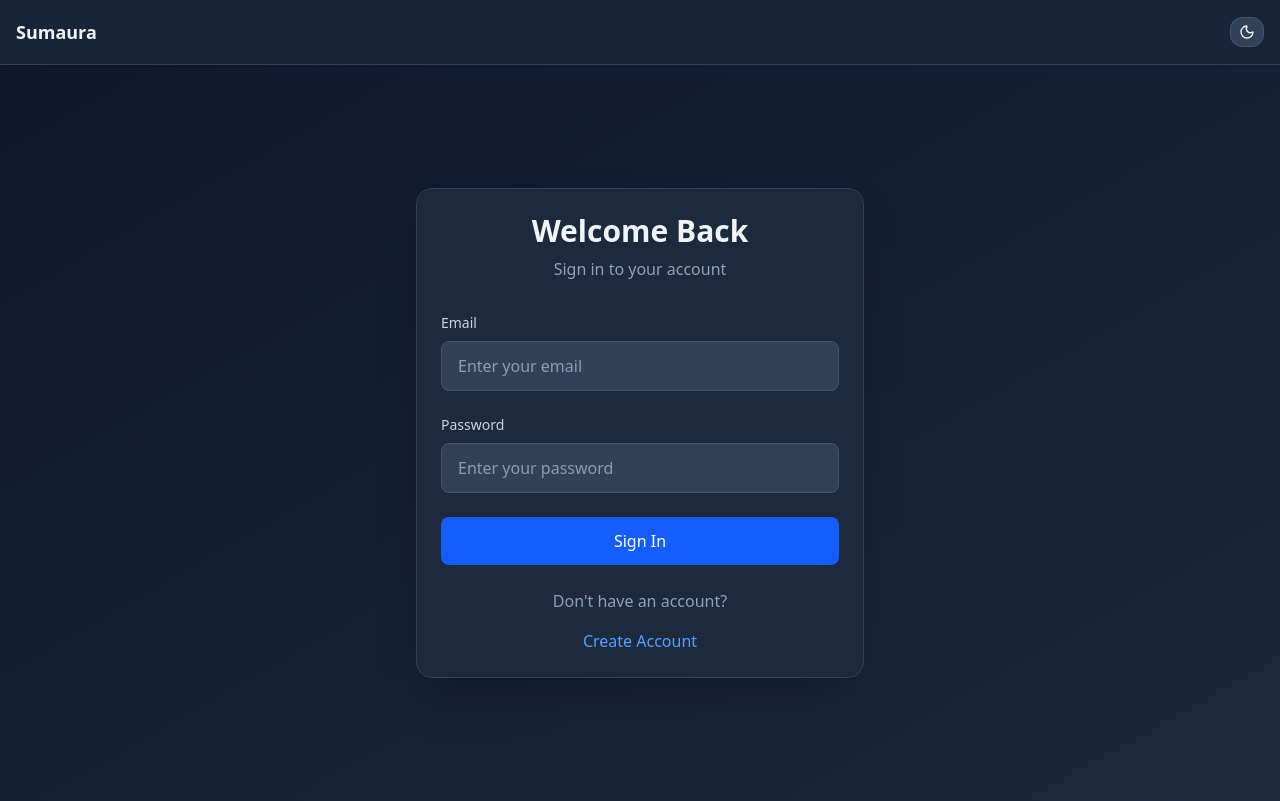
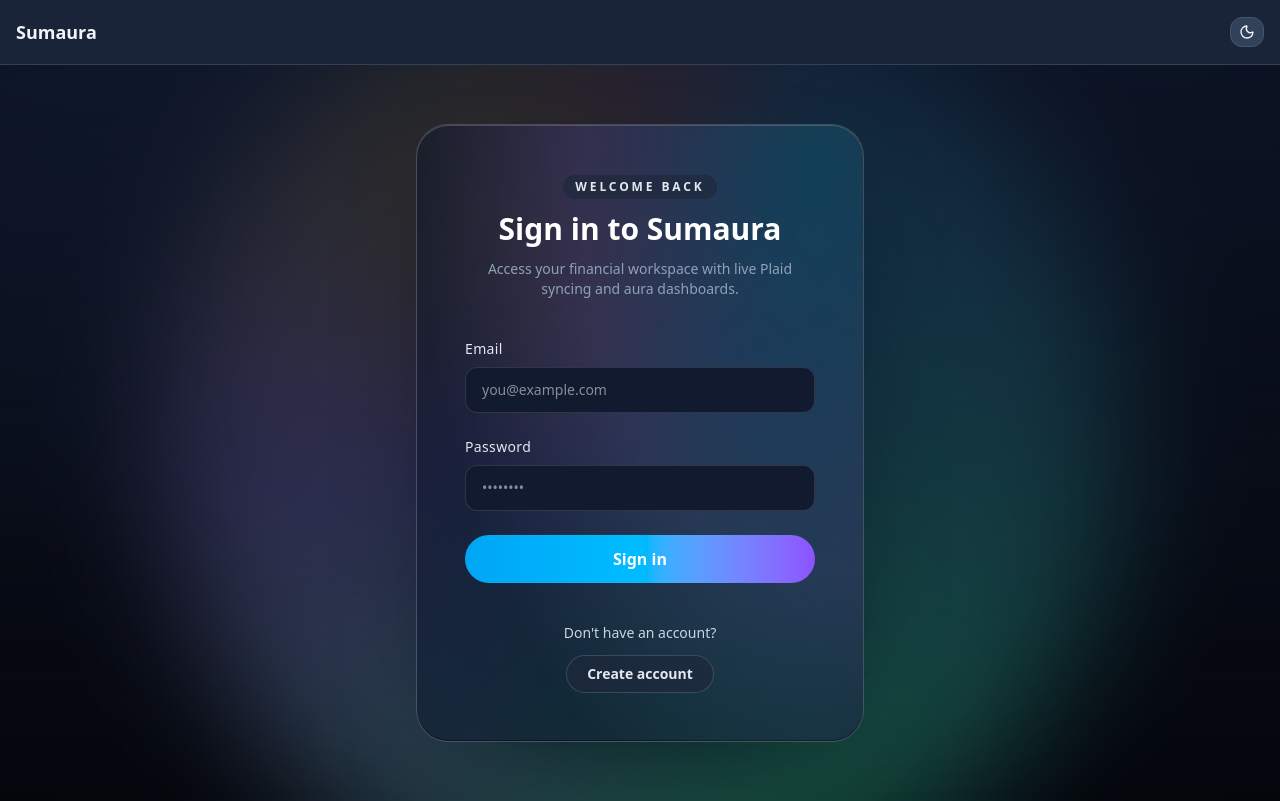
Before and after one commit to TwoBitFoundry/sumurai, a React (Vite) app in the folder frontend/: page / in a window 1280 px wide. Built offline with nearby package versions, Linux system fonts and the light colour scheme.

Commit message:
Applied new ui to login/signup screen

```diff
--- a/frontend/src/Auth.tsx
+++ b/frontend/src/Auth.tsx
@@ -9,8 +9,29 @@ interface LoginScreenProps {
 
 function Card({ children, className = "" }: { children: React.ReactNode; className?: string }) {
   return (
-    <div className={`rounded-2xl border border-slate-200 dark:border-slate-700 bg-white dark:bg-slate-800 p-6 shadow-lg dark:shadow-2xl ${className}`}>
+    <div className={`relative rounded-[2rem] border border-white/35 bg-white/20 p-8 shadow-[0_38px_120px_-60px_rgba(15,23,42,0.78)] backdrop-blur-[26px] backdrop-saturate-[140%] transition-all duration-300 ease-out dark:border-white/12 dark:bg-[#0f172a]/55 dark:shadow-[0_40px_120px_-58px_rgba(2,6,23,0.85)] ${className}`}>
+      <div className="pointer-events-none absolute inset-0 rounded-[2rem] ring-1 ring-white/40 shadow-[inset_0_1px_0_rgba(255,255,255,0.45),inset_0_-1px_0_rgba(15,23,42,0.25)] dark:ring-white/10 dark:shadow-[inset_0_1px_0_rgba(255,255,255,0.18),inset_0_-1px_0_rgba(2,6,23,0.55)]" />
+      <div className="pointer-events-none absolute inset-0 rounded-[2rem] bg-[radial-gradient(120%_150%_at_85%_0%,rgba(14,165,233,0.18)_0%,rgba(167,139,250,0.18)_42%,transparent_72%)] opacity-70 dark:bg-[radial-gradient(120%_150%_at_90%_6%,rgba(38,198,218,0.28)_0%,rgba(167,139,250,0.24)_45%,transparent_75%)]" />
+      <div className="relative z-10">{children}</div>
+    </div>
+  )
+}
+
+function AuthShell({ children }: { children: React.ReactNode }) {
+  return (
+    <div className="relative min-h-[calc(100vh-4rem)] overflow-hidden">
+      <div className="pointer-events-none absolute inset-0">
+        <div className="absolute inset-0 bg-[radial-gradient(110%_90%_at_15%_-10%,#f8fafc_0%,#f1f5f9_45%,#ffffff_100%)] transition-colors duration-500 ease-out dark:bg-[radial-gradient(90%_70%_at_20%_0%,#0f172a_0%,#0a0f1b_50%,#05070d_100%)]" />
+        <div className="absolute inset-0 flex items-center justify-center">
+          <div className="absolute left-1/2 top-1/2 h-[60rem] w-[60rem] -translate-x-1/2 -translate-y-1/2 rounded-full opacity-[0.22] blur-3xl animate-[rotateAura_100s_linear_infinite] bg-[conic-gradient(from_0deg,#93c5fd_0deg,#34d399_150deg,#fbbf24_260deg,#a78bfa_340deg,#93c5fd_360deg)] transition-opacity duration-500 dark:opacity-[0.34] dark:bg-[conic-gradient(from_0deg,#38bdf8_0deg,#34d399_140deg,#a78bfa_250deg,#fbbf24_310deg,#f87171_350deg,#38bdf8_360deg)]" />
+        </div>
+        <div className="absolute inset-0 bg-gradient-to-b from-white/70 via-white/45 to-transparent transition-colors duration-500 ease-out dark:from-slate-900/70 dark:via-slate-900/40 dark:to-transparent" />
+        <div className="absolute inset-0 bg-[radial-gradient(120%_120%_at_50%_50%,transparent_58%,rgba(15,23,42,0.1)_100%)] transition-opacity duration-500 ease-out dark:bg-[radial-gradient(120%_120%_at_50%_50%,transparent_56%,rgba(2,6,23,0.32)_100%)]" />
+      </div>
+
+      <div className="relative z-10 flex min-h-[calc(100vh-4rem)] items-center justify-center px-4 py-12 sm:px-6">
         {children}
+      </div>
     </div>
   )
 }
@@ -40,28 +61,30 @@ export function LoginScreen({ onNavigateToRegister, onLoginSuccess }: LoginScree
   }
 
   return (
-    <div className="min-h-[calc(100vh-4rem)] flex items-center justify-center p-4">
-      <Card className="w-full max-w-md">
-        <div className="text-center mb-8">
-          <h1 className="text-3xl font-bold text-slate-900 dark:text-slate-100 mb-2">
-            Welcome Back
-          </h1>
-          <p className="text-slate-600 dark:text-slate-400">
-            Sign in to your account
+    <AuthShell>
+      <Card className="w-full max-w-md p-10 sm:p-12">
+        <div className="space-y-10">
+          <div className="space-y-3 text-center">
+            <span className="inline-flex items-center justify-center rounded-full bg-white/70 px-3 py-1 text-xs font-semibold uppercase tracking-[0.24em] text-slate-600 shadow-[0_12px_32px_-22px_rgba(15,23,42,0.45)] dark:bg-[#1e293b]/70 dark:text-slate-200">
+              Welcome back
+            </span>
+            <h2 className="text-3xl font-semibold text-slate-900 dark:text-white">Sign in to Sumaura</h2>
+            <p className="text-sm text-slate-600 dark:text-slate-400">
+              Access your financial workspace with live Plaid syncing and aura dashboards.
             </p>
           </div>
 
           <form className="space-y-6" onSubmit={handleSubmit}>
             {error && (
-            <div className="bg-red-50 dark:bg-red-900/20 border border-red-200 dark:border-red-700 rounded-lg p-4">
-              <p className="text-red-700 dark:text-red-400 text-sm">{error}</p>
+              <div className="rounded-2xl border border-red-200/70 bg-red-50/80 px-4 py-3 text-left shadow-sm dark:border-red-700/60 dark:bg-red-900/25">
+                <p className="text-sm font-medium text-red-600 dark:text-red-300">{error}</p>
               </div>
             )}
 
-          <div>
+            <div className="space-y-2">
               <label
                 htmlFor="email"
-              className="block text-sm font-medium text-slate-700 dark:text-slate-300 mb-2"
+                className="block text-sm font-medium tracking-wide text-slate-700 dark:text-slate-200"
               >
                 Email
               </label>
@@ -70,16 +93,17 @@ export function LoginScreen({ onNavigateToRegister, onLoginSuccess }: LoginScree
                 id="email"
                 value={email}
                 onChange={(e) => setEmail(e.target.value)}
-              className="w-full px-4 py-3 rounded-lg border border-slate-300 dark:border-slate-600 bg-white dark:bg-slate-700 text-slate-900 dark:text-slate-100 focus:ring-2 focus:ring-blue-500 focus:border-blue-500 transition-colors"
-              placeholder="Enter your email"
+                autoComplete="email"
+                className="w-full rounded-xl border border-black/10 bg-white px-4 py-3 text-sm font-medium text-slate-900 shadow-[0_18px_45px_-30px_rgba(15,23,42,0.45)] transition-all duration-200 focus:outline-none focus:ring-2 focus:ring-sky-400 focus:ring-offset-2 focus:ring-offset-white disabled:cursor-not-allowed disabled:opacity-60 dark:border-white/12 dark:bg-[#111a2f] dark:text-white dark:focus:ring-sky-400/80 dark:focus:ring-offset-[#0f172a]"
+                placeholder="you@example.com"
                 disabled={isLoading}
               />
             </div>
 
-          <div>
+            <div className="space-y-2">
               <label
                 htmlFor="password"
-              className="block text-sm font-medium text-slate-700 dark:text-slate-300 mb-2"
+                className="block text-sm font-medium tracking-wide text-slate-700 dark:text-slate-200"
               >
                 Password
               </label>
@@ -88,8 +112,9 @@ export function LoginScreen({ onNavigateToRegister, onLoginSuccess }: LoginScree
                 id="password"
                 value={password}
                 onChange={(e) => setPassword(e.target.value)}
-              className="w-full px-4 py-3 rounded-lg border border-slate-300 dark:border-slate-600 bg-white dark:bg-slate-700 text-slate-900 dark:text-slate-100 focus:ring-2 focus:ring-blue-500 focus:border-blue-500 transition-colors"
-              placeholder="Enter your password"
+                autoComplete="current-password"
+                className="w-full rounded-xl border border-black/10 bg-white px-4 py-3 text-sm font-medium text-slate-900 shadow-[0_18px_45px_-30px_rgba(15,23,42,0.45)] transition-all duration-200 focus:outline-none focus:ring-2 focus:ring-sky-400 focus:ring-offset-2 focus:ring-offset-white disabled:cursor-not-allowed disabled:opacity-60 dark:border-white/12 dark:bg-[#111a2f] dark:text-white dark:focus:ring-sky-400/80 dark:focus:ring-offset-[#0f172a]"
+                placeholder="••••••••"
                 disabled={isLoading}
               />
             </div>
@@ -97,26 +122,25 @@ export function LoginScreen({ onNavigateToRegister, onLoginSuccess }: LoginScree
             <button
               type="submit"
               disabled={isLoading}
-            className="w-full bg-blue-600 hover:bg-blue-700 disabled:bg-blue-400 text-white font-medium py-3 px-4 rounded-lg transition-colors focus:ring-2 focus:ring-blue-500 focus:ring-offset-2 disabled:cursor-not-allowed"
+              className="inline-flex w-full items-center justify-center rounded-full bg-gradient-to-r from-sky-500 via-sky-400 to-violet-500 px-5 py-3 text-base font-semibold text-white shadow-[0_22px_60px_-32px_rgba(14,165,233,0.85)] transition-transform duration-300 hover:-translate-y-0.5 focus-visible:outline-none focus-visible:ring-2 focus-visible:ring-sky-400 focus-visible:ring-offset-2 focus-visible:ring-offset-white disabled:cursor-not-allowed disabled:opacity-60 dark:focus-visible:ring-offset-[#0f172a]"
             >
-            {isLoading ? 'Signing In...' : 'Sign In'}
+              {isLoading ? 'Signing in...' : 'Sign in'}
             </button>
           </form>
 
-        <div className="mt-6 text-center">
-          <p className="text-slate-600 dark:text-slate-400 mb-4">
-            Don't have an account?
-          </p>
+          <div className="text-center text-sm text-slate-600 dark:text-slate-300">
+            <p className="mb-3">Don't have an account?</p>
             <button
               type="button"
               onClick={onNavigateToRegister}
-            className="text-blue-600 hover:text-blue-700 dark:text-blue-400 dark:hover:text-blue-300 font-medium transition-colors"
+              className="inline-flex items-center justify-center rounded-full border border-white/50 bg-white/70 px-5 py-2 font-semibold text-slate-800 shadow-[0_12px_30px_-20px_rgba(15,23,42,0.45)] transition-transform duration-300 hover:-translate-y-0.5 focus-visible:outline-none focus-visible:ring-2 focus-visible:ring-sky-400 focus-visible:ring-offset-2 focus-visible:ring-offset-white dark:border-white/15 dark:bg-[#1e293b]/70 dark:text-slate-200 dark:focus-visible:ring-offset-[#0f172a]"
             >
-            Create Account
+              Create account
             </button>
           </div>
+        </div>
       </Card>
-    </div>
+    </AuthShell>
   )
 }
 
@@ -167,29 +191,38 @@ export function RegisterScreen({ onNavigateToLogin, onRegisterSuccess }: Registe
     }
   }
 
+  const inputBaseClasses =
+    'w-full rounded-xl border bg-white px-4 text-sm font-medium text-slate-900 shadow-[0_18px_45px_-30px_rgba(15,23,42,0.45)] transition-all duration-200 focus:outline-none disabled:cursor-not-allowed disabled:opacity-60 dark:bg-[#111a2f] dark:text-white'
+  const inputValidClasses =
+    'border-black/10 focus:ring-2 focus:ring-sky-400 focus:ring-offset-2 focus:ring-offset-white dark:border-white/12 dark:focus:ring-sky-400/80 dark:focus:ring-offset-[#0f172a]'
+  const inputInvalidClasses =
+    'border-red-300 focus:ring-2 focus:ring-red-400 focus:ring-offset-2 focus:ring-offset-white dark:border-red-600/80 dark:focus:ring-red-400/75 dark:focus:ring-offset-[#0f172a]'
+
   return (
-    <div className="min-h-[calc(100vh-4rem)] flex items-center justify-center p-4">
-      <Card className="w-full max-w-md">
-        <div className="text-center mb-8">
-          <h1 className="text-3xl font-bold text-slate-900 dark:text-slate-100 mb-2">
-            Create Account
-          </h1>
-          <p className="text-slate-600 dark:text-slate-400">
-            Join us today
+    <AuthShell>
+      <Card className="w-full max-w-md p-6 sm:p-8">
+        <div className="space-y-5">
+          <div className="space-y-2 text-center">
+            <span className="inline-flex items-center justify-center rounded-full bg-white/70 px-3 py-1 text-[0.6rem] font-semibold uppercase tracking-[0.32em] text-slate-600 shadow-[0_10px_28px_-20px_rgba(15,23,42,0.45)] dark:bg-[#1e293b]/70 dark:text-slate-200">
+              Create access
+            </span>
+            <h2 className="text-xl font-semibold text-slate-900 dark:text-white">Join Sumaura</h2>
+            <p className="text-[0.85rem] text-slate-600 dark:text-slate-400">
+              Finish sign up to unlock onboarding and Plaid sync.
             </p>
           </div>
 
-        <form className="space-y-6" onSubmit={handleSubmit}>
+          <form className="space-y-4" onSubmit={handleSubmit}>
             {error && (
-            <div className="bg-red-50 dark:bg-red-900/20 border border-red-200 dark:border-red-700 rounded-lg p-4">
-              <p className="text-red-700 dark:text-red-400 text-sm">{error}</p>
+              <div className="rounded-2xl border border-red-200/70 bg-red-50/80 px-4 py-3 text-left shadow-sm dark:border-red-700/60 dark:bg-red-900/25">
+                <p className="text-sm font-medium text-red-600 dark:text-red-300">{error}</p>
               </div>
             )}
 
-          <div>
+            <div className="space-y-1.5">
               <label
                 htmlFor="email"
-              className="block text-sm font-medium text-slate-700 dark:text-slate-300 mb-2"
+                className="block text-xs font-semibold tracking-[0.18em] text-slate-700 uppercase dark:text-slate-200"
               >
                 Email
               </label>
@@ -198,25 +231,21 @@ export function RegisterScreen({ onNavigateToLogin, onRegisterSuccess }: Registe
                 id="email"
                 value={email}
                 onChange={(e) => setEmail(e.target.value)}
-              className={`w-full px-4 py-3 rounded-lg border bg-white dark:bg-slate-700 text-slate-900 dark:text-slate-100 focus:ring-2 transition-colors ${
-                email && !isEmailValid
-                  ? 'border-red-300 dark:border-red-600 focus:ring-red-500 focus:border-red-500'
-                  : 'border-slate-300 dark:border-slate-600 focus:ring-blue-500 focus:border-blue-500'
-              }`}
-              placeholder="Enter your email"
+                autoComplete="email"
+                className={`${inputBaseClasses} py-2.5 ${email && !isEmailValid ? inputInvalidClasses : inputValidClasses}`}
+                placeholder="you@example.com"
                 disabled={isLoading}
               />
               {email && !isEmailValid && (
-              <p className="mt-1 text-sm text-red-600 dark:text-red-400">
-                Please enter a valid email address
-              </p>
+                <p className="text-xs text-red-600 dark:text-red-300">Please enter a valid email address.</p>
               )}
             </div>
 
-          <div>
+            <div className="grid gap-4 md:grid-cols-2">
+              <div className="space-y-1.5">
                 <label
                   htmlFor="password"
-              className="block text-sm font-medium text-slate-700 dark:text-slate-300 mb-2"
+                  className="block text-xs font-semibold uppercase tracking-[0.18em] text-slate-700 dark:text-slate-200"
                 >
                   Password
                 </label>
@@ -225,59 +254,64 @@ export function RegisterScreen({ onNavigateToLogin, onRegisterSuccess }: Registe
                   id="password"
                   value={password}
                   onChange={(e) => setPassword(e.target.value)}
-              className={`w-full px-4 py-3 rounded-lg border bg-white dark:bg-slate-700 text-slate-900 dark:text-slate-100 focus:ring-2 transition-colors ${
-                password && !passwordValidation.isValid
-                  ? 'border-red-300 dark:border-red-600 focus:ring-red-500 focus:border-red-500'
-                  : 'border-slate-300 dark:border-slate-600 focus:ring-blue-500 focus:border-blue-500'
+                  autoComplete="new-password"
+                  className={`${inputBaseClasses} py-2.5 ${
+                    password && !passwordValidation.isValid ? inputInvalidClasses : inputValidClasses
                   }`}
-              placeholder="Enter your password"
+                  placeholder="Create a password"
                   disabled={isLoading}
                 />
               </div>
 
-          <div>
+              <div className="space-y-1.5">
                 <label
                   htmlFor="confirm-password"
-              className="block text-sm font-medium text-slate-700 dark:text-slate-300 mb-2"
+                  className="block text-xs font-semibold uppercase tracking-[0.18em] text-slate-700 dark:text-slate-200"
                 >
-              Confirm Password
+                  Confirm password
                 </label>
                 <input
                   type="password"
                   id="confirm-password"
                   value={confirmPassword}
                   onChange={(e) => setConfirmPassword(e.target.value)}
-              className={`w-full px-4 py-3 rounded-lg border bg-white dark:bg-slate-700 text-slate-900 dark:text-slate-100 focus:ring-2 transition-colors ${
-                confirmPassword && !isPasswordMatch
-                  ? 'border-red-300 dark:border-red-600 focus:ring-red-500 focus:border-red-500'
-                  : 'border-slate-300 dark:border-slate-600 focus:ring-blue-500 focus:border-blue-500'
+                  autoComplete="new-password"
+                  className={`${inputBaseClasses} py-2.5 ${
+                    confirmPassword && !isPasswordMatch ? inputInvalidClasses : inputValidClasses
                   }`}
-              placeholder="Confirm your password"
+                  placeholder="Re-enter password"
                   disabled={isLoading}
                 />
                 {confirmPassword && !isPasswordMatch && (
-              <p className="mt-1 text-sm text-red-600 dark:text-red-400">
-                Passwords do not match
-              </p>
+                  <p className="text-xs text-red-600 dark:text-red-300">Passwords do not match.</p>
                 )}
               </div>
+            </div>
 
-          <div className="bg-slate-50 dark:bg-slate-700 rounded-lg p-4">
-            <h3 className="text-sm font-medium text-slate-700 dark:text-slate-300 mb-2">
-              Password Requirements:
+            <div className="rounded-lg border border-white/55 bg-white/85 px-3.5 py-3 text-[0.7rem] shadow-[0_16px_42px_-38px_rgba(15,23,42,0.4)] dark:border-white/12 dark:bg-[#111a2f] dark:text-slate-300">
+              <h3 className="mb-1.5 text-[0.65rem] font-semibold uppercase tracking-[0.26em] text-slate-700 dark:text-slate-200">
+                Password checklist
               </h3>
-            <ul className="text-xs space-y-1">
-              <li className={passwordValidation.minLength ? 'text-green-600 dark:text-green-400' : 'text-slate-600 dark:text-slate-400'}>
-                {passwordValidation.minLength ? '✓' : '•'} 8+ characters
+              <ul className="flex flex-wrap gap-1.5">
+                <li className={`rounded-full px-2.5 py-1 font-medium ${
+                  passwordValidation.minLength ? 'bg-emerald-50 text-emerald-600 dark:bg-emerald-500/10 dark:text-emerald-300' : 'bg-white/60 text-slate-500 dark:bg-white/5 dark:text-slate-400'
+                }`}>
+                  8+ chars
                 </li>
-              <li className={passwordValidation.hasCapital ? 'text-green-600 dark:text-green-400' : 'text-slate-600 dark:text-slate-400'}>
-                {passwordValidation.hasCapital ? '✓' : '•'} 1 capital letter
+                <li className={`rounded-full px-2.5 py-1 font-medium ${
+                  passwordValidation.hasCapital ? 'bg-emerald-50 text-emerald-600 dark:bg-emerald-500/10 dark:text-emerald-300' : 'bg-white/60 text-slate-500 dark:bg-white/5 dark:text-slate-400'
+                }`}>
+                  Uppercase
                 </li>
-              <li className={passwordValidation.hasNumber ? 'text-green-600 dark:text-green-400' : 'text-slate-600 dark:text-slate-400'}>
-                {passwordValidation.hasNumber ? '✓' : '•'} 1 number
+                <li className={`rounded-full px-2.5 py-1 font-medium ${
+                  passwordValidation.hasNumber ? 'bg-emerald-50 text-emerald-600 dark:bg-emerald-500/10 dark:text-emerald-300' : 'bg-white/60 text-slate-500 dark:bg-white/5 dark:text-slate-400'
+                }`}>
+                  Number
                 </li>
-              <li className={passwordValidation.hasSpecial ? 'text-green-600 dark:text-green-400' : 'text-slate-600 dark:text-slate-400'}>
-                {passwordValidation.hasSpecial ? '✓' : '•'} 1 special character
+                <li className={`rounded-full px-2.5 py-1 font-medium ${
+                  passwordValidation.hasSpecial ? 'bg-emerald-50 text-emerald-600 dark:bg-emerald-500/10 dark:text-emerald-300' : 'bg-white/60 text-slate-500 dark:bg-white/5 dark:text-slate-400'
+                }`}>
+                  Symbol
                 </li>
               </ul>
             </div>
@@ -285,25 +319,24 @@ export function RegisterScreen({ onNavigateToLogin, onRegisterSuccess }: Registe
             <button
               type="submit"
               disabled={isLoading}
-            className="w-full bg-blue-600 hover:bg-blue-700 disabled:bg-blue-400 text-white font-medium py-3 px-4 rounded-lg transition-colors focus:ring-2 focus:ring-blue-500 focus:ring-offset-2 disabled:cursor-not-allowed"
+              className="inline-flex w-full items-center justify-center rounded-full bg-gradient-to-r from-sky-500 via-sky-400 to-violet-500 px-5 py-2.5 text-[0.95rem] font-semibold text-white shadow-[0_22px_60px_-32px_rgba(14,165,233,0.85)] transition-transform duration-300 hover:-translate-y-0.5 focus-visible:outline-none focus-visible:ring-2 focus-visible:ring-sky-400 focus-visible:ring-offset-2 focus-visible:ring-offset-white disabled:cursor-not-allowed disabled:opacity-60 dark:focus-visible:ring-offset-[#0f172a]"
             >
-            {isLoading ? 'Creating Account...' : 'Create Account'}
+              {isLoading ? 'Creating account...' : 'Create account'}
             </button>
           </form>
 
-        <div className="mt-6 text-center">
-          <p className="text-slate-600 dark:text-slate-400 mb-4">
-            Already have an account?
-          </p>
+          <div className="space-y-1.5 text-center text-xs font-medium text-slate-600 dark:text-slate-300">
+            <p>Already have an account?</p>
             <button
               type="button"
               onClick={onNavigateToLogin}
-            className="text-blue-600 hover:text-blue-700 dark:text-blue-400 dark:hover:text-blue-300 font-medium transition-colors"
+              className="inline-flex items-center justify-center rounded-full border border-white/50 bg-white/70 px-4 py-1.5 text-xs font-semibold uppercase tracking-[0.24em] text-slate-800 shadow-[0_12px_30px_-20px_rgba(15,23,42,0.45)] transition-transform duration-300 hover:-translate-y-0.5 focus-visible:outline-none focus-visible:ring-2 focus-visible:ring-sky-400 focus-visible:ring-offset-2 focus-visible:ring-offset-white dark:border-white/15 dark:bg-[#1e293b]/70 dark:text-slate-200 dark:focus-visible:ring-offset-[#0f172a]"
             >
-            Sign In
+              Sign in
             </button>
           </div>
+        </div>
       </Card>
-    </div>
+    </AuthShell>
   )
 }
```
Lines whose indentation alone changed are shown as unchanged.
